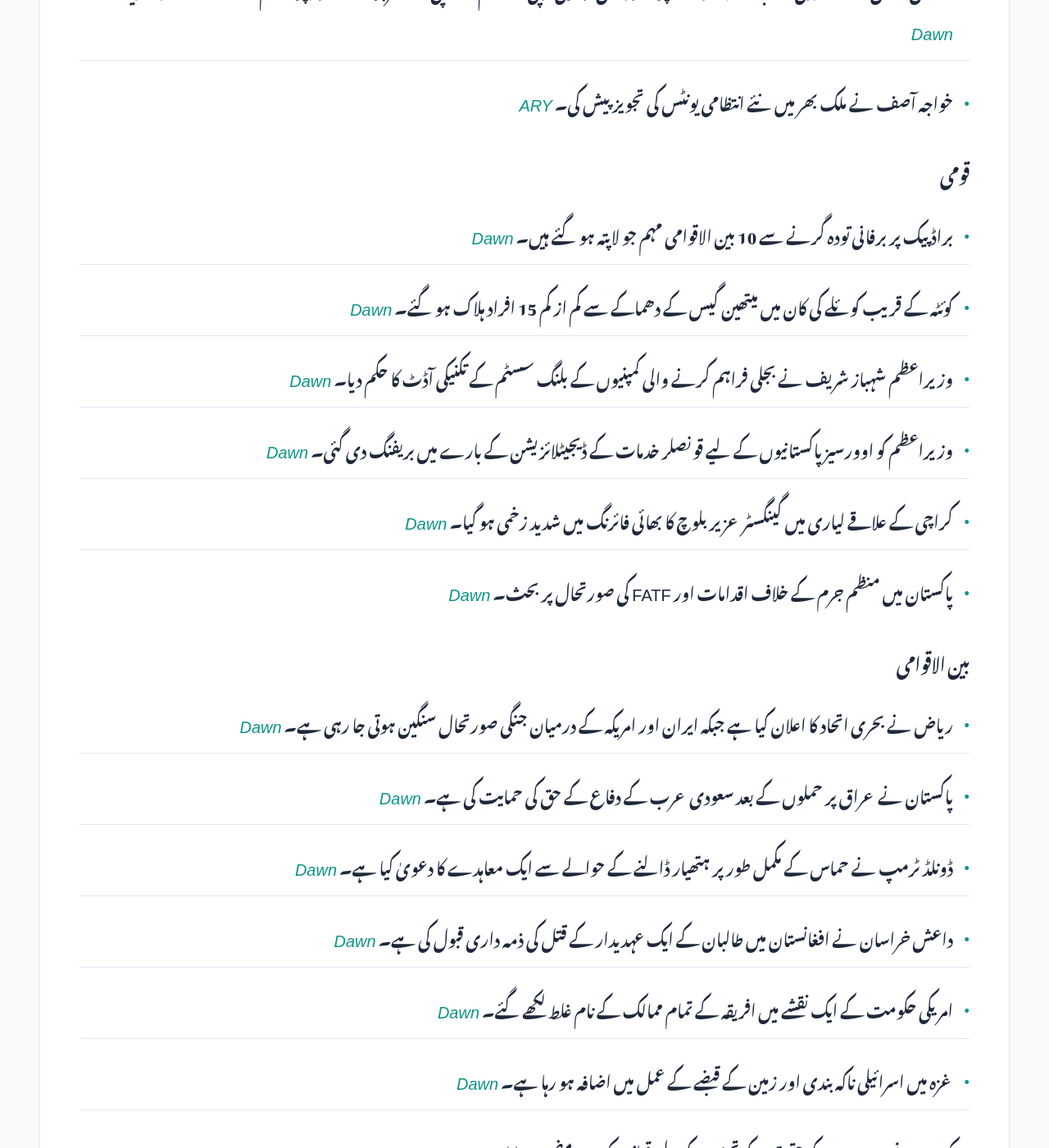
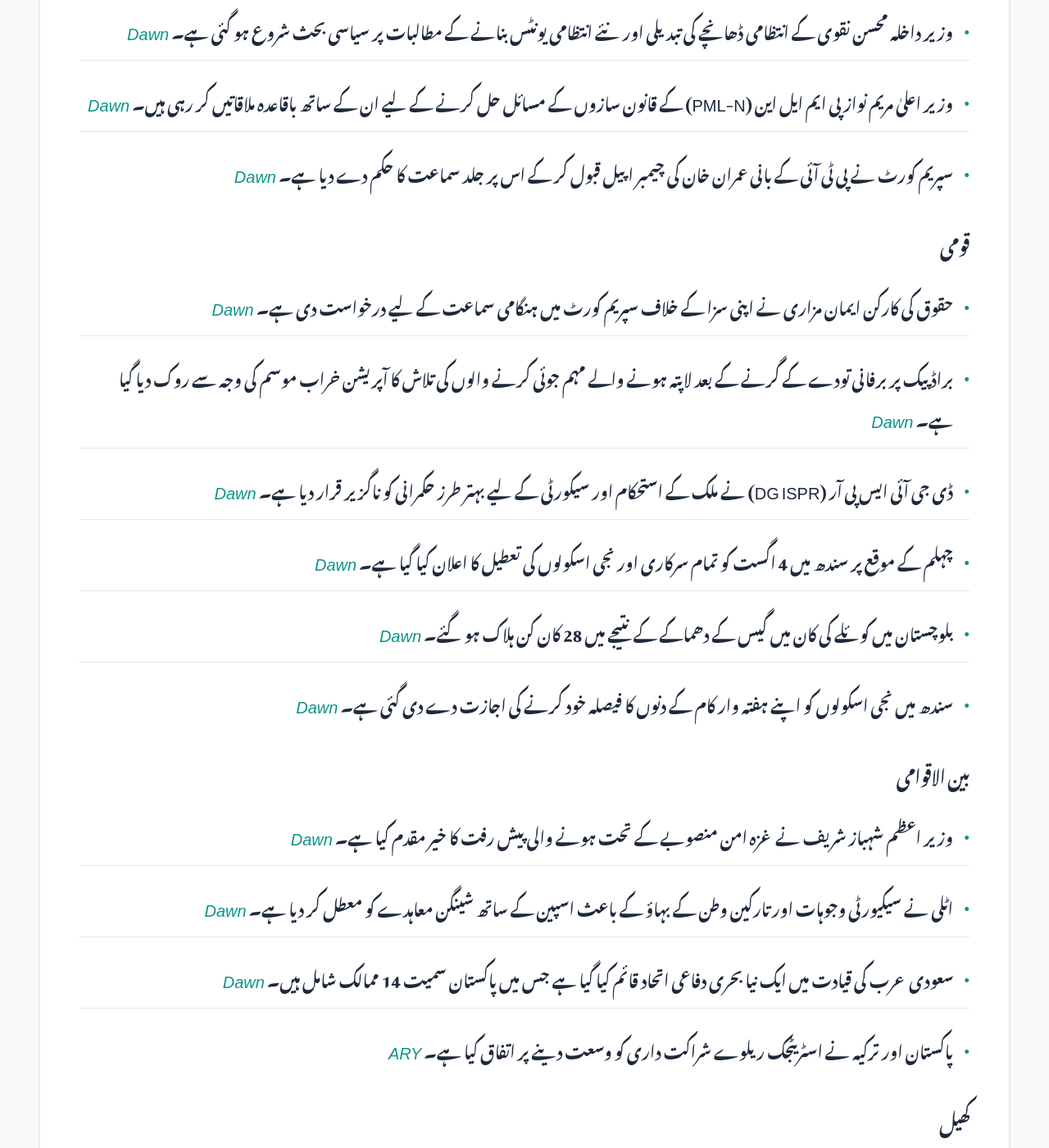
Before and after one commit to zsubzwary/news, a Jekyll site: the page built from ur/index.md, in a window 1280 px wide and 1400 px high, scrolled down 1572 px. Shown: the whole window at 82% size. Built offline with Jekyll 4.4.1, drawn with Linux system fonts in a browser that asks for light colours; some web fonts are replaced; comment, search, counter and statistics services are not loaded; some of the changed text lies outside the part shown.

Commit message:
DateTime; 2026-08-01T04:08:46.530Z

```diff
--- a/ur/index.md
+++ b/ur/index.md
@@ -7,48 +7,46 @@ rtl: true
 
 پاکستان کی تازہ خبروں کا خلاصہ
 
- &lrm; 31-Jul-2026 09:10PKT
+ &lrm; 01-Aug-2026 09:08PKT
 
 پڑھنے کا وقت : 4 منٹ
 
 ### معیشت
-- حکومت نے پیٹرول کی قیمت میں 1.09 روپے اور ڈیزل (HSD) کی قیمت میں 2.42 روپے کا اضافہ کر دیا ہے۔ *[Dawn](https://www.dawn.com/news/2019530/govt-increases-petrol-price-by-rs109-hsd-by-rs242)*
-- خلیجی ممالک میں جاری کشیدگی کی صورت میں حکومت ہدف شدہ ایندھن سبسڈی دوبارہ شروع کر سکتی ہے۔ *[Dawn](https://www.dawn.com/news/2019603/targeted-fuel-subsidy-may-return-if-gulf-tensions-persist)*
-- مشرق وسطیٰ میں نئے تنازعات سے مہنگائی اور بیرونی شعبے کے لیے خطرات پیدا ہو سکتے ہیں۔ *[Dawn](https://www.dawn.com/news/2019526/renewed-middle-east-tensions-pose-downside-risks-to-inflation-external-sector-finance-ministry)*
-- پنجاب میں تعلیم اور صحت کے شعبوں میں آؤٹ سورسنگ (نجی شعبے کو سپرد کرنے) کا عمل جاری ہے۔ *[Dawn](https://www.dawn.com/news/2019651/outsourcing-as-a-policy)*
+- حکومت نے پیٹرول کی قیمت میں 12 پیسے اور ہائی اسپیڈ ڈیزل کی قیمت میں 66 پیسے کی کمی کا اعلان کیا ہے۔ *[Dawn](https://www.dawn.com/news/2019751/govt-cuts-petrol-price-by-12-paisas-high-speed-diesel-by-66-paisas-for-the-next-three-days)*
+- اگست کے لیے آر ایل این جی (RLNG) کی قیمتوں میں 32 فیصد کا ریکارڈ اضافہ کیا گیا ہے۔ *[Dawn](https://www.dawn.com/news/2019820/rlng-prices-rocket-to-highest-level-in-a-decade)*
+- بینکوں کے منافع کے لیے سرکاری قرضوں پر انحصار جاری رہنے کا امکان ہے کیونکہ نجی شعبے کے قرضوں کے مواقع محدود ہیں۔ *[Dawn](https://www.dawn.com/news/2019810/banks-likely-to-stay-dependent-on-govt-borrowing-for-profits)*
+- پاکستان نے مالیاتی استحکام کے لیے امریکہ سے 10 ارب ڈالر کے ایکسچینج اسٹیبلائزیشن سپورٹ فیسلیٹی کی درخواست کی ہے۔ *[Dawn](https://www.dawn.com/news/2019811/situationer-how-the-us-stabilisation-fund-could-help-pakistan)*
+- لیسکو (LESCO) نے اپنے نقصانات میں 4 پوائنٹس کی کمی کے ساتھ 58 ارب روپے کی بچت کا 目 حاصل کیا ہے۔ *[ARY](https://arynews.tv/lescos-rs-58-bln-saving-paks-largest-disco-cuts-losses-by-4-points)*
+- سعودی گروپ 'فالکن ویژن' نے پاکستان میں 10 ارب ڈالر کی سرمایہ کاری میں دلچسپی کا اظہار کیا ہے۔ *[ARY](https://arynews.tv/saudi-based-falcon-vision-group-expresses-interest-in-usd-10-billion-investment-in-pakistan)*
 
 ### سائنس اور ٹیکنالوجی
-- مصنوعی ذہانت (AI) کے بڑے ادارے ٹریننگ ڈیٹا کے لیے کتابیں خریدنے کے لیے درمیانی ایجنٹوں کا سہارا لے رہے ہیں۔ *[ARY](https://arynews.tv/ai-giants-reportedly-outsourcing-to-middlemen-to-secretly-buy-and-destroy-millions-of-books-for-training-data)*
-- سندھ حکومت صوبائی ڈیٹا سینٹر قائم کرنے کی تیاری کر رہی ہے۔ *[ARY](https://arynews.tv/sindh-set-to-establish-provincial-data-center)*
+- اداروں میں مصنوعی ذہانت (AI) کے نفاذ کے حوالے سے ان کی تیاری اور بنیادوں پر سوالات اٹھائے جا رہے ہیں۔ *[Dawn](https://www.dawn.com/news/2019837/missing-foundation-of-ai-readiness)*
 
 ### موسم
-- پنجاب کے کئی دیہات سیلاب کی زد میں ہیں، جس سے ہزاروں ایکڑ زمین اور سینکڑوں گھر متاثر ہوئے ہیں۔ *[Dawn](https://www.dawn.com/news/2019598/rescue-efforts-in-full-swing-as-dozens-of-villages-in-punjab-still-under-water)*
+- پنجاب اور سندھ کے حصوں میں شہری سیلاب (Urban Flooding) کا خطرہ ہے، جبکہ تربیلا اور منگلا ڈیموں میں پانی کی سطح میں نمایاں اضافہ ہوا ہے۔ *[Dawn](https://www.dawn.com/news/2019823/parts-of-punjab-sindh-face-urban-flooding-risk)*
 
 ### سیاست
-- محسن نقوی نے نئے صوبوں کے قیام کے مسئلے کو عوامی سطح پر حل کرنے کی ضرورت پر زور دیا۔ *[Dawn](https://www.dawn.com/news/2019502/naqvi-urges-all-political-parties-to-settle-issue-of-more-provinces-says-current-system-has-collapsed)*
-- الیکشن کمیشن نے اندرونی انتخابات نہ کروانے پر محمود خان اچکزئی کو پی کے ایم اے پی کے سربراہ کے طور پر تسلیم کرنے سے انکار کر دیا۔ *[Dawn](https://www.dawn.com/news/2019533/ecp-refuses-to-recognise-achakzai-as-pkmap-chief-over-failure-to-hold-intra-party-polls)*
-- خواجہ آصف نے ملک بھر میں نئے انتظامی یونٹس کی تجویز پیش کی۔ *[ARY](https://arynews.tv/khawaja-asif-proposes-new-administrative-units-across-pakistan)*
+- وزیر داخلہ محسن نقوی کے انتظامی ڈھانچے کی تبدیلی اور نئے انتظامی یونٹس بنانے کے مطالبات پر سیاسی بحث شروع ہو گئی ہے۔ *[Dawn](https://www.dawn.com/news/2019825/naqvis-remarks-ignite-fresh-debate-in-political-circles)*
+- وزیر اعلیٰ مریم نواز پی ایم ایل این (PML-N) کے قانون سازوں کے مسائل حل کرنے کے لیے ان کے ساتھ باقاعدہ ملاقاتیں کر رہی ہیں۔ *[Dawn](https://www.dawn.com/news/2019781/is-maryam-bridging-gap-between-pml-n-legislators-and-admin)*
+- سپریم کورٹ نے پی ٹی آئی کے بانی عمران خان کی چیمبر اپیل قبول کر کے اس پر جلد سماعت کا حکم دے دیا ہے۔ *[Dawn](https://www.dawn.com/news/2019723/supreme-court-accepts-pti-founders-chamber-appeal-orders-fixation-of-case-before-bench)*
 
 ### قومی
-- براڈ پیک پر برفانی تودہ گرنے سے 10 بین الاقوامی مہم جو لاپتہ ہو گئے ہیں۔ *[Dawn](https://www.dawn.com/news/2019597/10-climbers-missing-after-broad-peak-avalanche)*
-- کوئٹہ کے قریب کوئلے کی کان میں میتھین گیس کے دھماکے سے کم از کم 15 افراد ہلاک ہو گئے۔ *[Dawn](https://www.dawn.com/news/2019623/at-least-15-killed-in-coal-mine-blast-near-quetta)*
-- وزیراعظم شہباز شریف نے بجلی فراہم کرنے والی کمپنیوں کے بلنگ سسٹم کے تکنیکی آڈٹ کا حکم دیا۔ *[Dawn](https://www.dawn.com/news/2019624/pm-shehbaz-orders-audit-of-power-firms-billing-systems)*
-- وزیراعظم کو اوورسیز پاکستانیوں کے لیے قونصلر خدمات کے ڈیجیٹلائزیشن کے بارے میں بریفنگ دی گئی۔ *[Dawn](https://www.dawn.com/news/2019498/pm-shehbaz-briefed-on-digitisation-of-consular-services-for-overseas-pakistanis-pmo)*
-- کراچی کے علاقے لیاری میں گینگسٹر عزیر بلوچ کا بھائی فائرنگ میں شدید زخمی ہو گیا۔ *[Dawn](https://www.dawn.com/news/2019527/gangster-uzair-balochs-brother-shot-critically-injured-in-karachis-lyari-police)*
-- پاکستان میں منظم جرم کے خلاف اقدامات اور FATF کی صورتحال پر بحث۔ *[Dawn](https://www.dawn.com/news/2019650/resilience-against-organised-crime)*
+- حقوق کی کارکن ایمان مزاری نے اپنی سزا کے خلاف سپریم کورٹ میں ہنگامی سماعت کے لیے درخواست دی ہے۔ *[Dawn](https://www.dawn.com/news/2019800/imaan-mazari-seeks-urgent-sc-hearing-against-conviction)*
+- براڈ پیک پر برفانی تودے کے گرنے کے بعد لاپتہ ہونے والے مہم جوئی کرنے والوں کی تلاش کا آپریشن خراب موسم کی وجہ سے روک دیا گیا ہے۔ *[Dawn](https://www.dawn.com/news/2019683/search-operation-for-climbers-missing-after-broad-peak-avalanche-suspended-due-to-bad-weather)*
+- ڈی جی آئی ایس پی آر (DG ISPR) نے ملک کے استحکام اور سیکورٹی کے لیے بہتر طرز حکمرانی کو ناگزیر قرار دیا ہے۔ *[Dawn](https://www.dawn.com/news/2019472/good-governance-quintessential-for-security-and-stability-of-pakistan-dg-ispr)*
+- چہلم کے موقع پر سندھ میں 4 اگست کو تمام سرکاری اور نجی اسکولوں کی تعطیل کا اعلان کیا گیا ہے۔ *[Dawn](https://www.dawn.com/news/2019744/schools-in-sindh-to-remain-closed-on-august-4-education-department)*
+- بلوچستان میں کوئلے کی کان میں گیس کے دھماکے کے نتیجے میں 28 کان کن ہلاک ہو گئے۔ *[Dawn](https://www.dawn.com/news/2019732/shangla-mourns-28-miners-killed-in-balochistan-coal-mine-accident)*
+- سندھ میں نجی اسکولوں کو اپنے ہفتہ وار کام کے دنوں کا فیصلہ خود کرنے کی اجازت دے دی گئی ہے۔ *[Dawn](https://www.dawn.com/news/2019711/private-schools-in-sindh-to-decide-weekly-working-days-at-their-own-convenience-education-department-says)*
 
 ### بین الاقوامی
-- ریاض نے بحری اتحاد کا اعلان کیا ہے جبکہ ایران اور امریکہ کے درمیان جنگی صورتحال سنگین ہوتی جا رہی ہے۔ *[Dawn](https://www.dawn.com/news/2019602/riyadh-unveils-maritime-alliance-as-war-spreads)*
-- پاکستان نے عراق پر حملوں کے بعد سعودی عرب کے دفاع کے حق کی حمایت کی ہے۔ *[Dawn](https://www.dawn.com/news/2019605/pakistan-backs-saudi-right-to-self-defence-after-iraq-strikes)*
-- ڈونلڈ ٹرمپ نے حماس کے مکمل طور پر ہتھیار ڈالنے کے حوالے سے ایک معاہدے کا دعویٰ کیا ہے۔ *[Dawn](https://www.dawn.com/news/2019668/trump-says-deal-reached-for-complete-disarmament-of-hamas)*
-- داعش خراسان نے افغانستان میں طالبان کے ایک عہدیدار کے قتل کی ذمہ داری قبول کی ہے۔ *[Dawn](https://www.dawn.com/news/2019595/islamic-state-khorasan-claims-killing-of-taliban-official-in-afghanistan)*
-- امریکی حکومت کے ایک نقشے میں افریقہ کے تمام ممالک کے نام غلط لکھے گئے۔ *[Dawn](https://www.dawn.com/news/2019644/us-govt-map-of-africa-mislabels-every-country-at-global-conference)*
-- غزہ میں اسرائیلی ناکہ بندی اور زمین کے قبضے کے عمل میں اضافہ ہو رہا ہے۔ *[Dawn](https://www.dawn.com/news/2019593/illegal-israeli-blockades-encroach-deeper-into-gaza)*
-- کویت نے مزدوروں کے حقوق کے تحفظ کے لیے قوانین کو مزید مضبوط بنایا ہے۔ *[ARY](https://arynews.tv/kuwait-strengthens-labor-protection)*
+- وزیر اعظم شہباز شریف نے غزہ امن منصوبے کے تحت ہونے والی پیش رفت کا خیر مقدم کیا ہے۔ *[Dawn](https://www.dawn.com/news/2019749/pakistan-welcomes-board-of-peace-developments-under-gaza-peace-plan-pm-shehbaz)*
+- اٹلی نے سیکیورٹی وجوہات اور تارکین وطن کے بہاؤ کے باعث اسپین کے ساتھ شینگن معاہدے کو معطل کر دیا ہے۔ *[Dawn](https://www.dawn.com/news/2019745/italy-suspends-schengen-agreement-with-spain-foreign-minister)*
+- سعودی عرب کی قیادت میں ایک نیا بحری دفاعی اتحاد قائم کیا گیا ہے جس میں پاکستان سمیت 14 ممالک شامل ہیں۔ *[Dawn](https://www.dawn.com/news/2019841/maritime-alliance)*
+- پاکستان اور ترکیہ نے اسٹریٹجک ریلوے شراکت داری کو وسعت دینے پر اتفاق کیا ہے۔ *[ARY](https://arynews.tv/pakistan-and-turkiye-agree-to-expand-strategic-railway-partnership)*
+
+### کھیل
+- فاطمہ زہرا نے کمن ویلتھ گیمز میں خواتین کی باکسنگ (60kg) میں برونز میڈل جیت کر پاکستان کے لیے پہلا میڈل حاصل کیا۔ *[Dawn](https://www.dawn.com/news/2019813/fatima-claims-pakistans-first-medal-at-2026-commonwealth-games)*
+- اولمپک گولڈ میڈلسٹ ارشد ندیم کمن ویلتھ گیمز کے ابتدائی مرحلے میں ہی باہر ہو گئے۔ *[ARY](https://arynews.tv/arshad-nadeem-crashes-out-early-in-commonwealth-games)*
 
 ### دیگر
-- اولمپک اسٹار سیمون بائیلز کا ایک قیمتی سامان شادی کے دوران چوری ہوگیا۔ *[ARY](https://arynews.tv/simone-biles-someone-took-my-luxury-item-at-travis-taylors-wedding)*
-- شہزادہ ولیم کو شہزادہ ہری اور میگھن مارکل کے 'رائل کورٹ' منصوبے کے بارے میں خبردار کیا گیا۔ *[ARY](https://arynews.tv/prince-william-warned-against-prince-harry-and-meghan-markles-rival-royal-court-plan)*
-- فلم 'دی ڈویل ویئرز پراڈا 2' کی اسٹریمنگ کے حوالے سے معلومات۔ *[ARY](https://arynews.tv/the-devil-wears-prada-2-how-can-viewers-stream-it-at-home)*
-- کرسٹوفر نولن کی فلم کی وجہ سے گیم 'اساسنز کریڈ: اوڈیسی' کے کھلاڑیوں کی تعداد میں اضافہ ہوا۔ *[ARY](https://arynews.tv/christopher-nolans-the-odyssey-triggers-massive-player-spike-for-assassins-creed-odyssey)*
-- کیٹی پرائس کا کوریول میں منتقل ہونے کا منصوبہ۔ *[ARY](https://arynews.tv/katie-price-plans-fresh-start-with-move-to-cornwall)*
+- 'کال آف ڈیوٹی' (Call of Duty) نے گیم ریلیز کے حوالے سے اپنے سابقہ طریقہ کار میں تبدیلی کا فیصلہ کیا ہے۔ *[ARY](https://arynews.tv/call-of-duty-abandons-back-to-back-releases-following-black-ops-7-backlash)*
```
